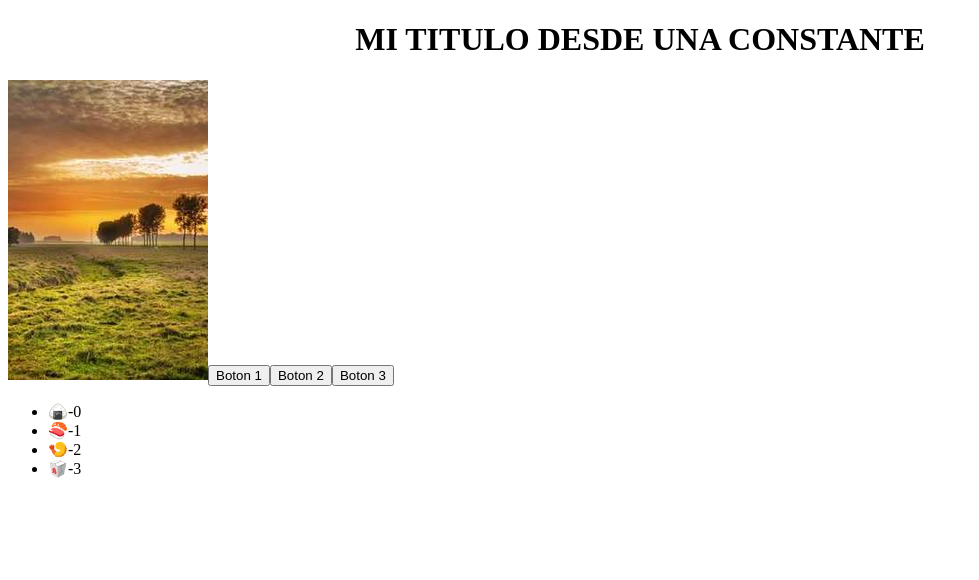
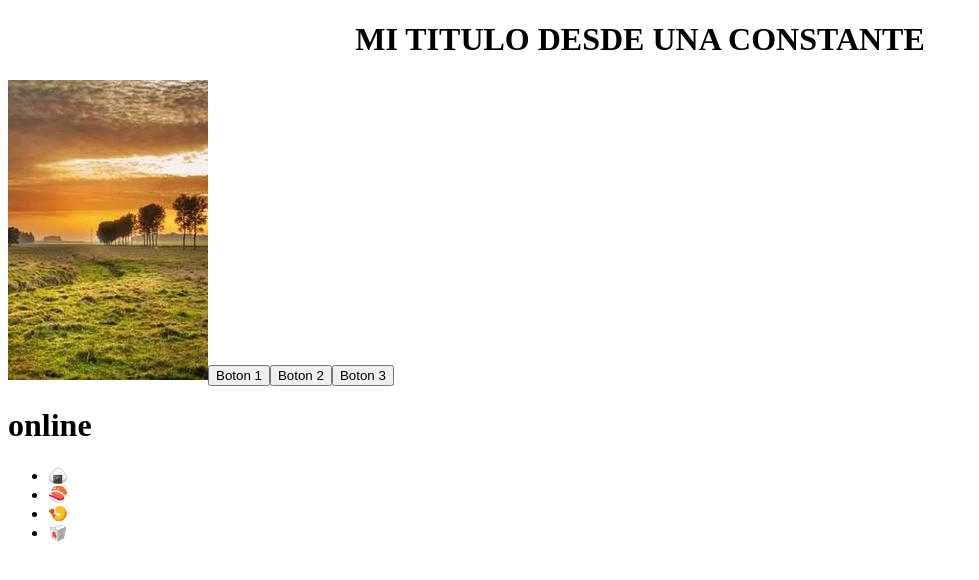
Before and after one commit to elpolituber/fundamentosReact, a React (Vite) app: page / in a window 1280 px wide. Shown: the top 580 px of the page, without its empty margins (0-979 px from the left). Built offline with nearby package versions, Linux system fonts and the light colour scheme.

Commit message:
Practicas de props

```diff
--- a/src/App.jsx
+++ b/src/App.jsx
@@ -6,23 +6,29 @@ const MyButton = ({text})=>{
   )
 }
 
-const Tenario1=()=>{
-  return(
-  <>
-    <h1>online</h1>
-  </>)
-}
-const Tenario2=()=>{
+const WelcomeText=({user})=>{
+  if(user){
+    return(
+      <>
+        <h1>online</h1>
+      </>)
+  }
   return(
   <>
     <h1>offline</h1>
   </>)
 }
+
+const ItemFrut=({frut})=>{
+  return(
+    <li>{frut}</li>
+  )
+}
 const App = () => {
   const title="Mi titulo desde una constante";
   const classTitle = "text-center";
   //const pathImg=img1;
-  const user=false;
+  const user=true;
   const fruts=['🍙','🍣','🍤','🥡'];
   return (
     <>
@@ -31,12 +37,10 @@ const App = () => {
       <MyButton text='Boton 1'/>
       <MyButton text='Boton 2'/>
       <MyButton text='Boton 3'/>
-      {user && <Tenario1/>}
+       <WelcomeText user={user}/>
       <ul>
         {fruts.map((frut,index)=>(
-          <li key={index}>
-            {frut}-{index}
-          </li>
+          <ItemFrut key={index} frut={frut}/>
         ))}
       </ul>
     </>
```
